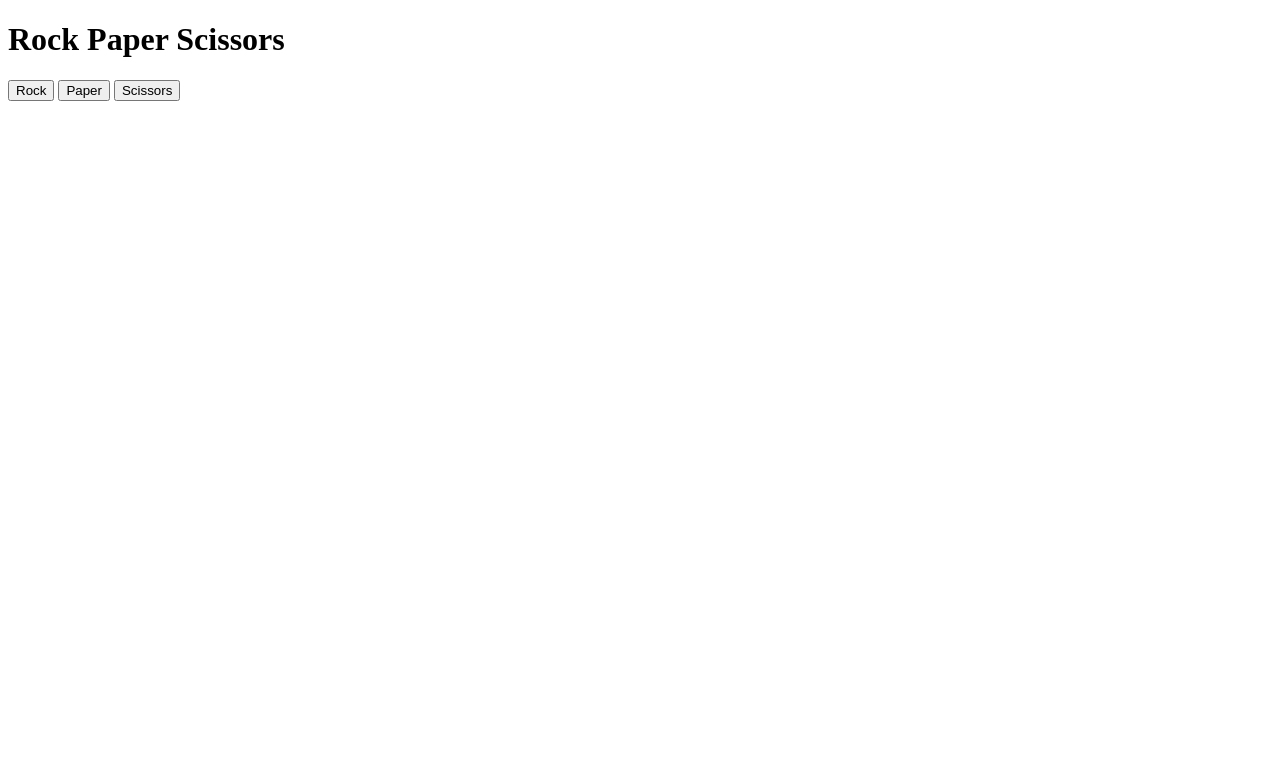
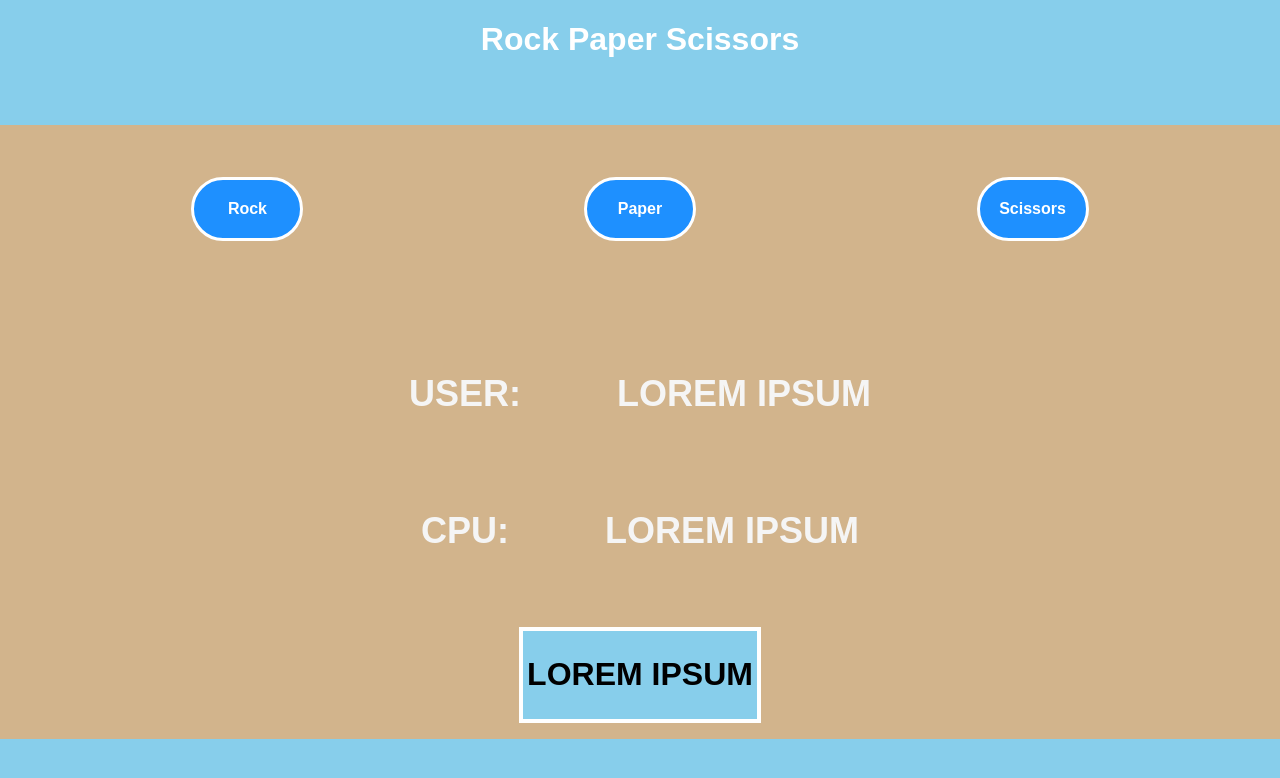
Before and after one commit to Faizan0994/TOP_rock_paper_scissors, a plain HTML site: page index.html in a window 1280 px wide. Drawn offline with Linux system fonts and the light colour scheme.

Commit message:
Created the GUI design

```diff
--- a/index.html
+++ b/index.html
@@ -18,11 +18,21 @@
     </div>
 
     <div class="comparison">
-        <div id="user"></div>
-        <div id="cpu"></div>
+        <div id="user">
+            <p>USER:</p>
+            <P>LOREM IPSUM</P>
+        </div>
+        <div id="cpu">
+            <p>CPU:</p>
+            <p>LOREM IPSUM</p>
+        </div>
     </div>
 
-    <div class="result"></div>
+    <div class="result">
+        <div class="box">
+            <h1>LOREM IPSUM</h1>
+        </div>
+    </div>
     <div class="footer"></div>
 
     <!--<script>
--- a/style.css
+++ b/style.css
@@ -0,0 +1,85 @@
+body {
+    margin:0;
+    font-family: Arial, Helvetica, sans-serif;
+    display: flex;
+    flex-direction: column;
+    justify-content: space-between;
+    min-height: 100vh;
+}
+
+.header {
+    display: flex;
+    background-color: skyblue;
+    flex: auto;
+    justify-content: center;
+}
+
+.header h1 {
+    color: white;
+}
+
+.selection-buttons {
+    display: flex;
+    flex: auto;
+    background-color: tan;
+    justify-content: space-around;
+    padding: 4% 4%;
+}
+
+button {
+    height: 64px;
+    width: 112px;
+    border-radius: 32px;
+    background-color: dodgerblue;
+    border: solid;
+    border-color: white;
+    color: white;
+    font-weight: bold;
+    font-size: 16px;
+}
+
+.comparison {
+    background-color: tan;
+    display: flex;
+    flex: auto;
+    flex-direction: column;
+    justify-content: space-between;
+
+}
+
+#user, #cpu {
+    display: flex;
+    flex: auto;
+    justify-content: center;
+    gap: 96px;
+}
+
+#user > p, #cpu > p {
+    font-size: 36px;
+    font-weight: bolder;
+    color: whitesmoke;
+}
+
+.result {
+    display: flex;
+    background-color: tan;
+    justify-content: center;
+    align-items: center;
+    align-self: stretch;
+    padding: 16px;
+}
+
+.box {
+    background-color: skyblue;
+    padding: 4px;
+    border-style: solid;
+    border-width: 4px;
+    border-color: white;
+}
+
+.footer {
+    display: flex;
+    flex: auto;
+    height: 16px;
+    background-color: skyblue;
+}
```
